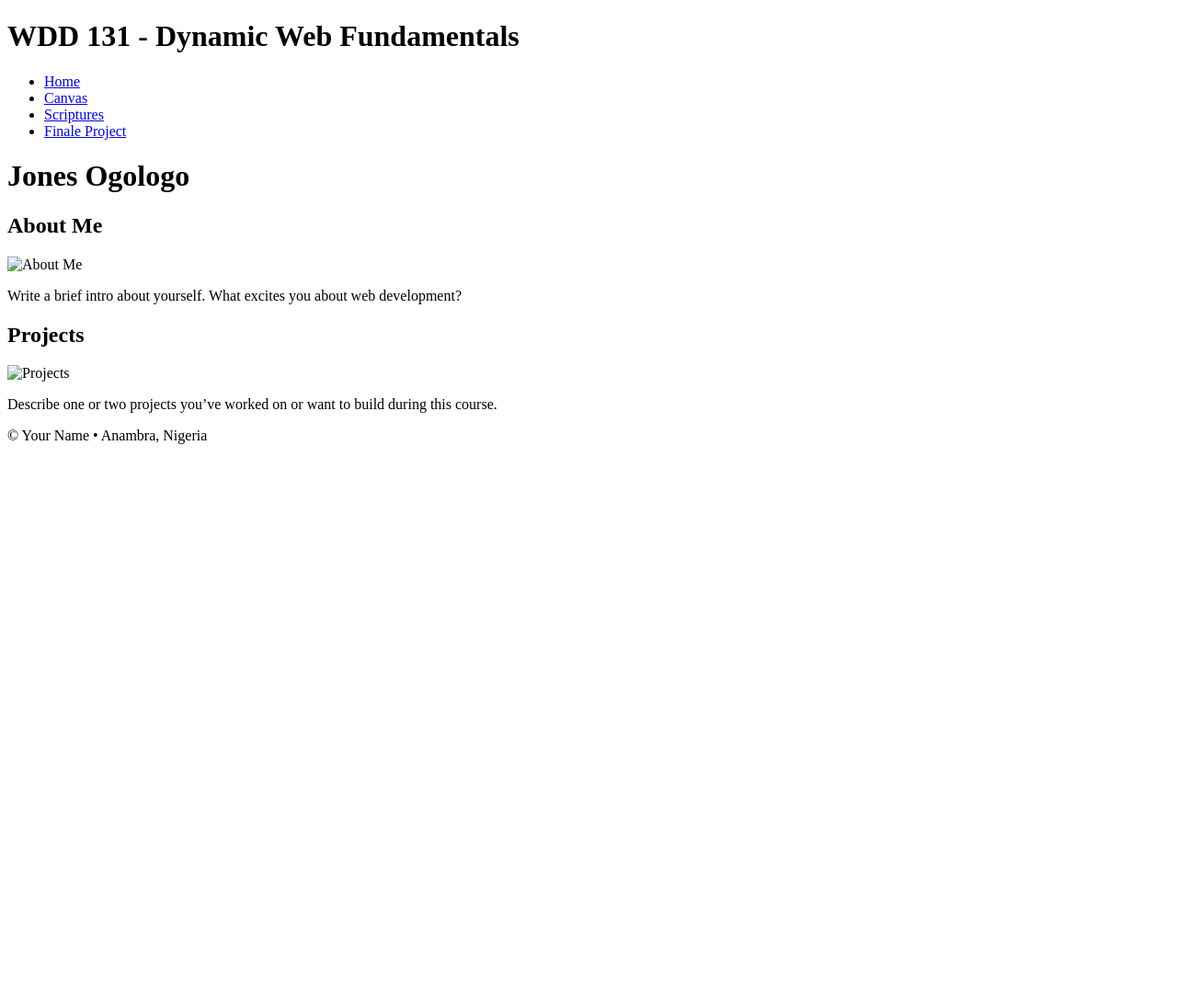
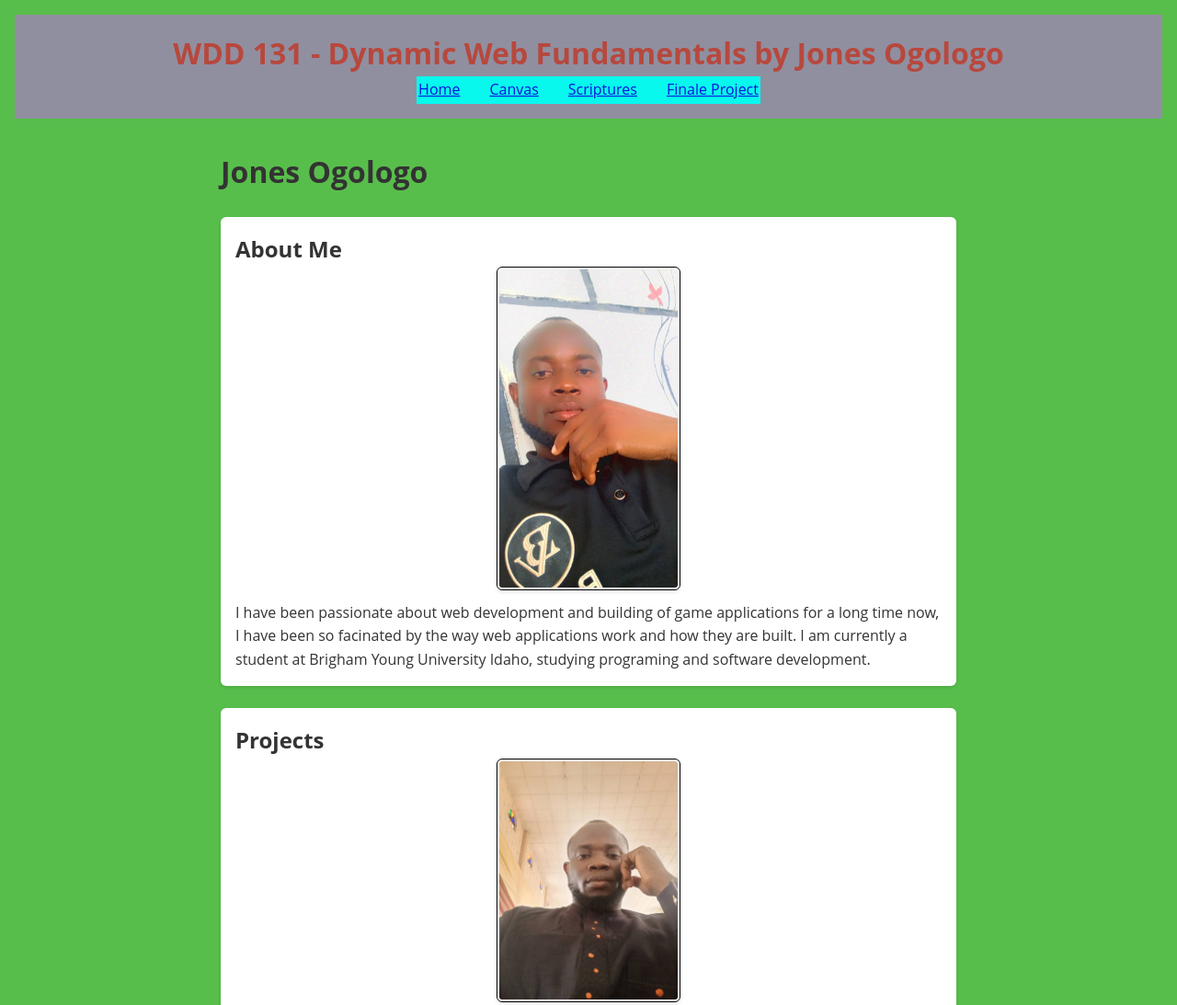
Before and after one commit to Jonesgolo/wdd131, a plain HTML site: page index.html in a window 1280 px wide. Shown: the top 1093 px of the page at 92% size. Before the commit the page ends 800 px from the top, so only its background shows below. Drawn offline with Linux system fonts and the light colour scheme.

Commit message:
still working on it

```diff
--- a/index.html
+++ b/index.html
@@ -6,11 +6,13 @@
     <title>WDD 131 * Dynamic Web Fundamentals * Jones Ogologo</title>
     <meta name="description" content="WDD 131 Dynamic Web Fundamentals course HOME page for Jones Ogologo.">
     <meta name="author" content="Jones Ogologo">
+    <link rel="stylesheet" href="styles/base.css">
+    <link rel="scripts" href="scripts/getdates.js">
     <meta name="keywords" content="This page will contain all of my WDD 131 assignments.">
 </head>
 <body>
     <header>
-        <h1>WDD 131 - Dynamic Web Fundamentals </h1>
+        <h1>WDD 131 - Dynamic Web Fundamentals by Jones Ogologo</h1>
         <nav>
             <ul>
                 <li><a href="https://www.linkedin.com/in/jonesgolo">Home</a></li>
@@ -22,24 +24,31 @@
     </header>
     <main>
         <h1>Jones Ogologo</h1>
-        <section class="card">
-      <h2>About Me</h2>
-      <img src="images/about.jpg" alt="About Me">
-      <p>Write a brief intro about yourself. What excites you about web development?</p>
-    </section>
+      <section class="card">
+        <h2>About Me</h2>
+        <img src="images/jones.jpg" alt="About Me">
+        <p>I have been passionate about web development and building of game applications for a long time now,
+          I have been so facinated by the way web applications work and how they are built.
+          I am currently a student at Brigham Young University Idaho, studying programing and software development.
+        </p>
+      </section>
 
     <section class="card">
       <h2>Projects</h2>
-      <img src="images/projects.jpg" alt="Projects">
-      <p>Describe one or two projects you’ve worked on or want to build during this course.</p>
+      <img src="images/WhatsApp Image 2025-06-12 at 20.18.26_74bd509d.jpg" alt="Projects">
+      <p>I have worked on some few projects like building my personal website, adventure game,
+        and also I will be working on the course project including  a building a website for a fashion brand.</p>
     </section>
   </main>
 
   <footer>
     <p>
-      &copy; <span id="currentyear"></span> Your Name • Anambra, Nigeria
+      <span id="currentyear"> </span> &copy; Jones Ogologo • Delta State, Nigeria
     </p>
-    <p id="lastModified"></p>
+
+      <p>
+        <span id="lastModified"></span>
+      </p>
   </footer>
 
 </body>
--- a/styles/base.css
+++ b/styles/base.css
@@ -9,7 +9,7 @@ body {
   font-family: 'Open Sans', sans-serif;
   line-height: 1.6;
   color: #333;
-  background-color: #f9f9f9;
+  background-color: #58be4b;
   padding: 1rem;
 }
 
@@ -17,6 +17,13 @@ body {
 header {
   text-align: center;
   margin-bottom: 2rem;
+  display: block;
+  padding: 1rem;
+  background-color: #978baa;
+  opacity: 0.9;
+  color: #c23c3c;
+  text-decoration: solid ;
+
 }
 
 #course-title {
@@ -26,23 +33,29 @@ header {
   margin-bottom: 0.5rem;
 }
 
+nav ul {
+  display: flex;
+  justify-content: grid center;
+  gap: 2rem;
+  list-style: none;
+  padding: 2px;
+  margin: 0;
+  background-color: aqua;
+}
 nav {
   display: flex;
   justify-content: center;
   gap: 1rem;
 }
 
-nav a {
-  text-decoration: none;
-  color: #0077cc;
-  padding: 0.5rem 1rem;
-  border-radius: 4px;
-  transition: background 0.3s;
-}
-
-nav a:hover {
-  background-color: #0077cc;
-  color: #fff;
+img {
+    width: 200px;
+    height: auto;
+    border: 1px solid black;
+    padding: 2px;
+    box-shadow: 0 0 30px gray;
+    border-radius: 10px;
+    margin: 0 auto;
 }
 
 /* Main Content */
@@ -66,9 +79,12 @@ main {
   height: auto;
   display: block;
   margin-bottom: 0.75rem;
+  position: relative;
+  border-radius: 6px;
+  box-shadow: 0 2px 4px rgba(0,0,0,0.1);
+
 }
 
-/* Footer */
 footer {
   text-align: center;
   font-size: 0.9rem;
```
Also changed, not shown: images/WhatsApp Image 2025-06-12 at 20.18.26_74bd509d.jpg (added), images/jones.jpg (added).
